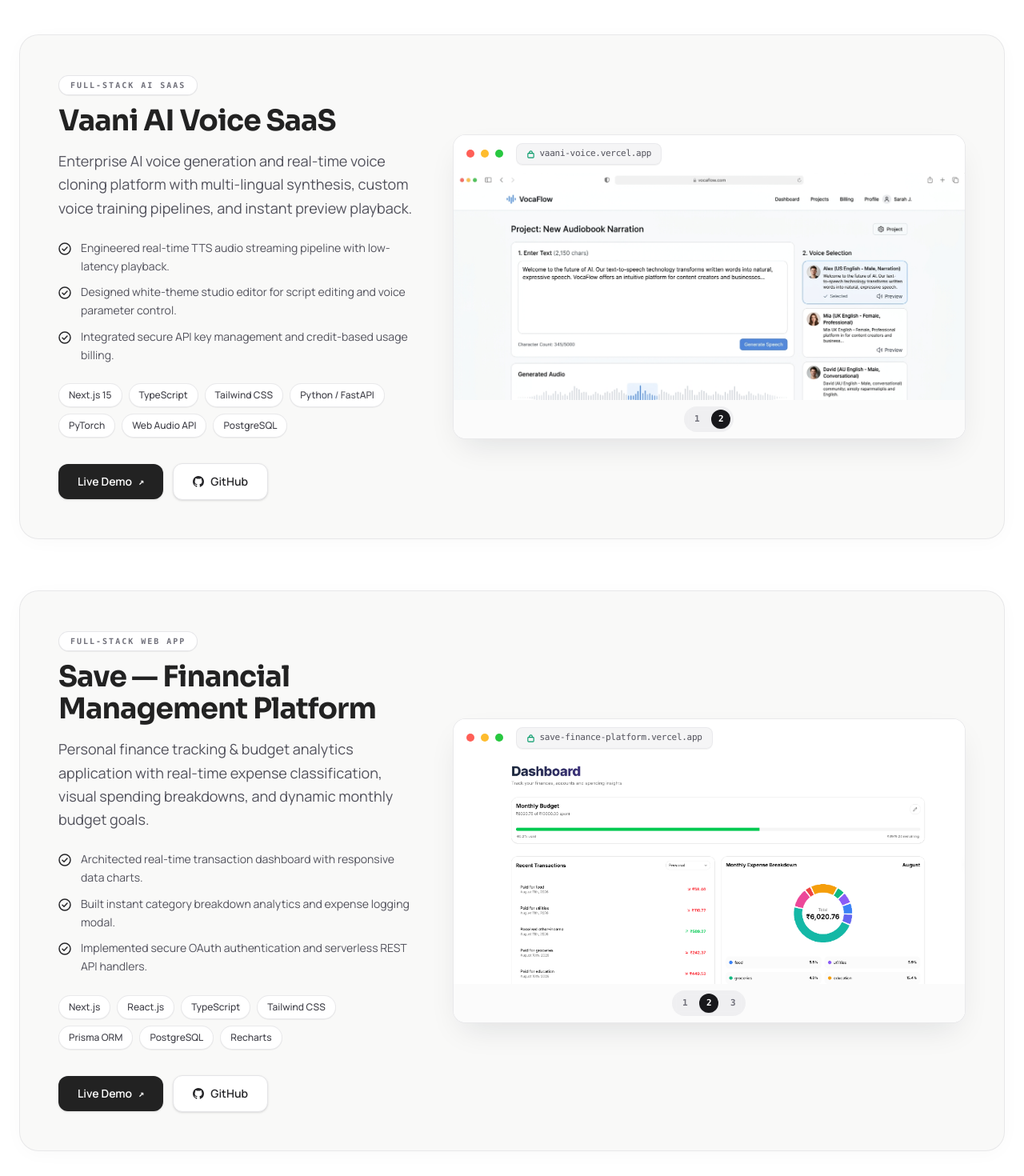
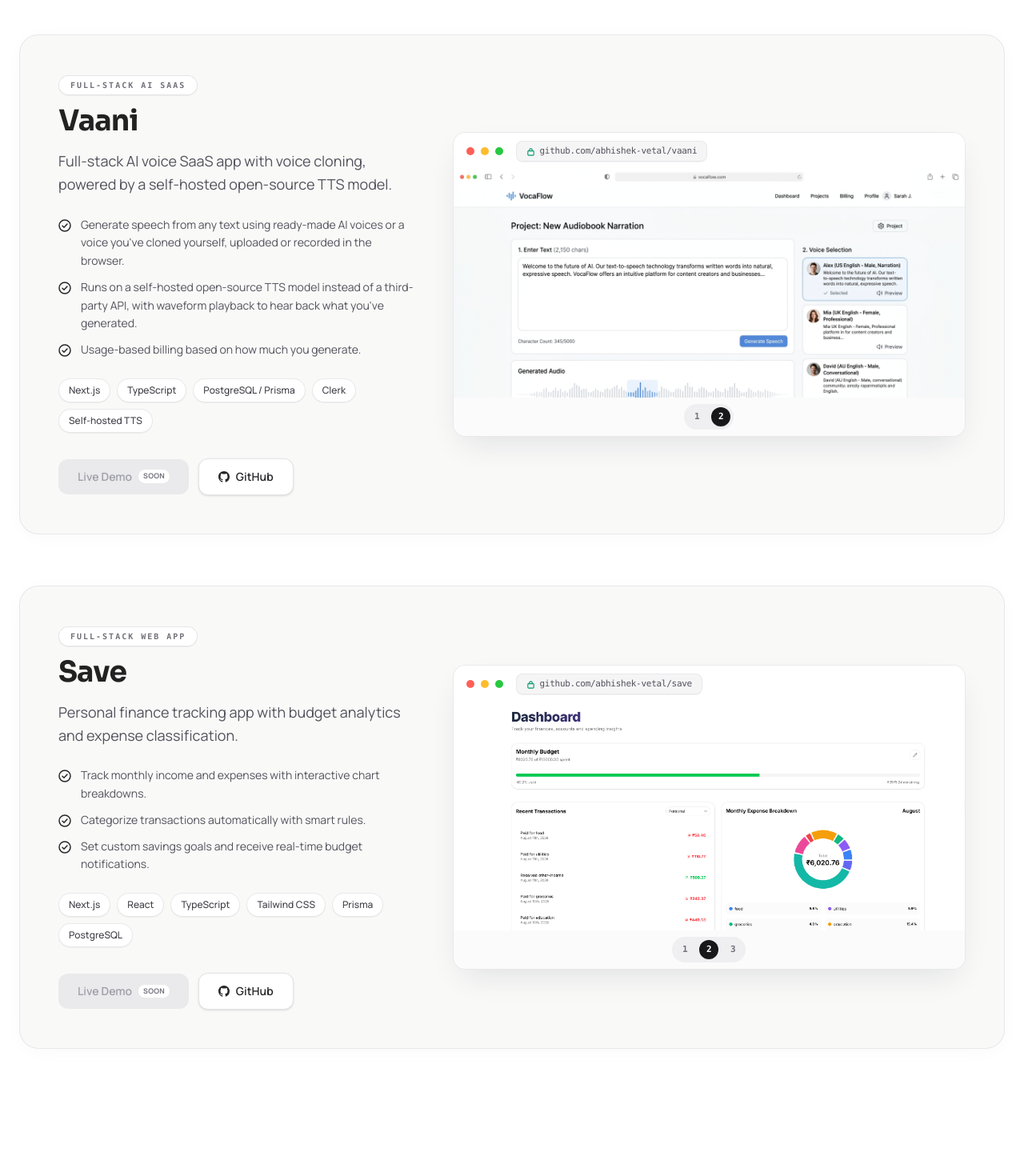
Before and after one commit to abhishek-vetal/portfolio, a Next.js app: page / in a window 1280 px wide. Shown: the part 1140-2610 px from the top of the page at 80% size. Built offline with nearby package versions, Linux system fonts and the light colour scheme.

Commit message:
Restore original concise project data from early history

```diff
--- a/src/app/page.tsx
+++ b/src/app/page.tsx
@@ -6,25 +6,23 @@ import { Footer } from "@/components/footer";
 
 const FEATURED_PROJECTS = [
   {
-    name: "Vaani AI Voice SaaS",
+    name: "Vaani",
     description:
-      "Enterprise AI voice generation and real-time voice cloning platform with multi-lingual synthesis, custom voice training pipelines, and instant preview playback.",
+      "Full-stack AI voice SaaS app with voice cloning, powered by a self-hosted open-source TTS model.",
     points: [
-      "Engineered real-time TTS audio streaming pipeline with low-latency playback.",
-      "Designed white-theme studio editor for script editing and voice parameter control.",
-      "Integrated secure API key management and credit-based usage billing.",
+      "Generate speech from any text using ready-made AI voices or a voice you've cloned yourself, uploaded or recorded in the browser.",
+      "Runs on a self-hosted open-source TTS model instead of a third-party API, with waveform playback to hear back what you've generated.",
+      "Usage-based billing based on how much you generate.",
     ],
     stack: [
-      "Next.js 15",
+      "Next.js",
       "TypeScript",
-      "Tailwind CSS",
-      "Python / FastAPI",
-      "PyTorch",
-      "Web Audio API",
-      "PostgreSQL",
+      "PostgreSQL / Prisma",
+      "Clerk",
+      "Self-hosted TTS",
     ],
-    live: "https://vaani-voice.vercel.app",
-    github: "https://github.com/abhishek-vetal/vaani-ai-voice",
+    live: null,
+    github: "https://github.com/abhishek-vetal/vaani",
     screenshots: [
       { src: "/vaani-cloning.png", label: "Voice Cloning" },
       { src: "/vaani-studio.png", label: "TTS Studio" },
@@ -32,25 +30,24 @@ const FEATURED_PROJECTS = [
     tag: "Full-Stack AI SaaS",
   },
   {
-    name: "Save — Financial Management Platform",
+    name: "Save",
     description:
-      "Personal finance tracking & budget analytics application with real-time expense classification, visual spending breakdowns, and dynamic monthly budget goals.",
+      "Personal finance tracking app with budget analytics and expense classification.",
     points: [
-      "Architected real-time transaction dashboard with responsive data charts.",
-      "Built instant category breakdown analytics and expense logging modal.",
-      "Implemented secure OAuth authentication and serverless REST API handlers.",
+      "Track monthly income and expenses with interactive chart breakdowns.",
+      "Categorize transactions automatically with smart rules.",
+      "Set custom savings goals and receive real-time budget notifications.",
     ],
     stack: [
       "Next.js",
-      "React.js",
+      "React",
       "TypeScript",
       "Tailwind CSS",
-      "Prisma ORM",
+      "Prisma",
       "PostgreSQL",
-      "Recharts",
     ],
-    live: "https://save-finance-platform.vercel.app",
-    github: "https://github.com/abhishek-vetal/save-finance-platform",
+    live: null,
+    github: "https://github.com/abhishek-vetal/save",
     screenshots: [
       { src: "/save-landing.png", label: "Landing" },
       { src: "/save-dashboard.png", label: "Dashboard" },
```
